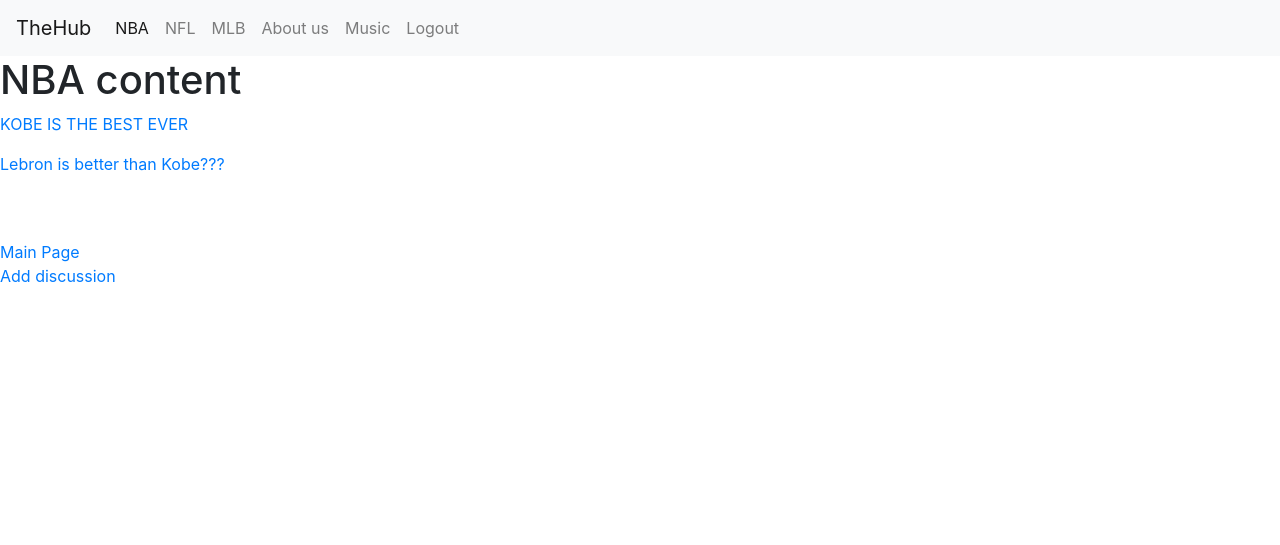
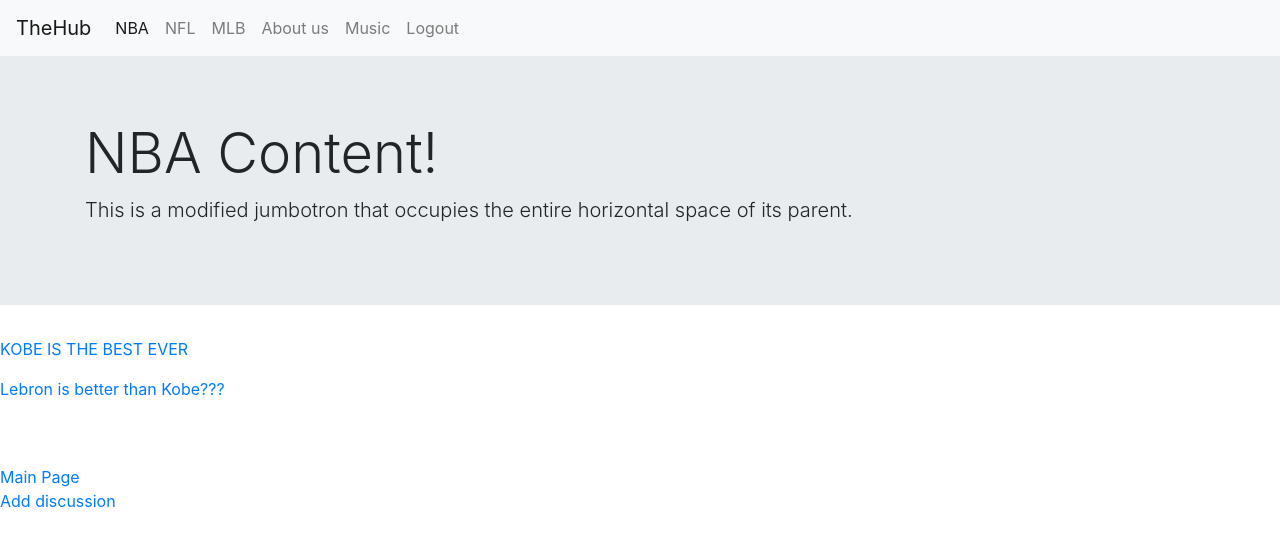
Before and after one commit to alanchen1218/Sport, a Django app: template apps/first_app/templates/first_app/nbaindex.html in a window 1280 px wide. Shown: the top 545 px of the page. Run offline with Django 3.2, Linux system fonts and the light colour scheme; the template is opened without the code that fills it: values that come from a table or form of the project are taken from there, others are empty; data comes from the database, SQL or seed files in the repository; both versions use the stored data as it was after the commit; parts of the project's set-up code (start-up, migrations or seed data) failed here and were passed over; some libraries are stand-ins or nearby versions.

Commit message:
jumbotrons

```diff
--- a/apps/first_app/templates/first_app/about.html
+++ b/apps/first_app/templates/first_app/about.html
@@ -39,7 +39,6 @@
             </div>
           </nav>
         <h1>JACKY XIONG</h1>
-        <h3>The main b*tch and the better b*tch and the better b*tch</h3>
         <br><br><br>
         <h1>Alan Chen</h1>
         TheHub's Location
--- a/apps/first_app/templates/first_app/mlbindex.html
+++ b/apps/first_app/templates/first_app/mlbindex.html
@@ -38,6 +38,12 @@
                 </ul>
             </div>
         </nav>
+        <div class="jumbotron jumbotron-fluid">
+            <div class="container">
+                <h1 class="display-4">MLB Content!</h1>
+                <p class="lead">This is a modified jumbotron that occupies the entire horizontal space of its parent.</p>
+            </div>
+        </div>
         <h1>MLB content</h1>
         {%for i in forums %}
         {%if i.related_sport == 'MLB'%}
--- a/apps/first_app/templates/first_app/music.html
+++ b/apps/first_app/templates/first_app/music.html
@@ -38,6 +38,12 @@
                 </ul>
             </div>
         </nav>
+        <div class="jumbotron jumbotron-fluid">
+            <div class="container">
+                <h1 class="display-4">Music Content!</h1>
+                <p class="lead">This is a modified jumbotron that occupies the entire horizontal space of its parent.</p>
+            </div>
+        </div>
         <h1>Music content</h1>
         <a href="/success" name="home"> Main Page </a>
         <script src="https://code.jquery.com/jquery-3.3.1.slim.min.js" integrity="sha384-q8i/X+965DzO0rT7abK41JStQIAqVgRVzpbzo5smXKp4YfRvH+8abtTE1Pi6jizo" crossorigin="anonymous"></script>
--- a/apps/first_app/templates/first_app/nbaindex.html
+++ b/apps/first_app/templates/first_app/nbaindex.html
@@ -38,7 +38,12 @@
                 </ul>
             </div>
         </nav>
-        <h1>NBA content</h1>
+        <div class="jumbotron jumbotron-fluid">
+            <div class="container">
+                <h1 class="display-4">NBA Content!</h1>
+                <p class="lead">This is a modified jumbotron that occupies the entire horizontal space of its parent.</p>
+            </div>
+        </div>
 
         {%for i in forums %}
         {%if i.related_sport == 'NBA'%}
--- a/apps/first_app/templates/first_app/profile.html
+++ b/apps/first_app/templates/first_app/profile.html
@@ -38,6 +38,7 @@
               </ul>
             </div>
           </nav>
+
         <h1>
             {{user.first_name}}{{user.last_name}}
         </h1>
```
Also changed, not shown: apps/first_app/templates/first_app/nflindex.html (+6 -1 lines), apps/first_app/templates/first_app/success.html (+9 -11 lines), db.sqlite3.
